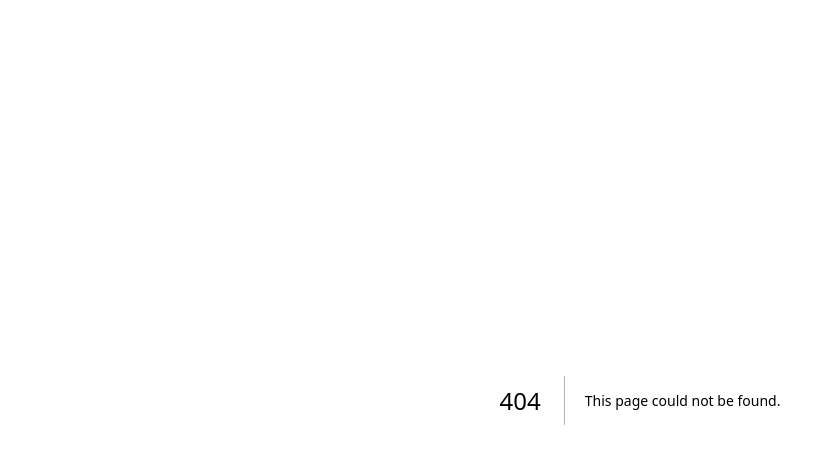
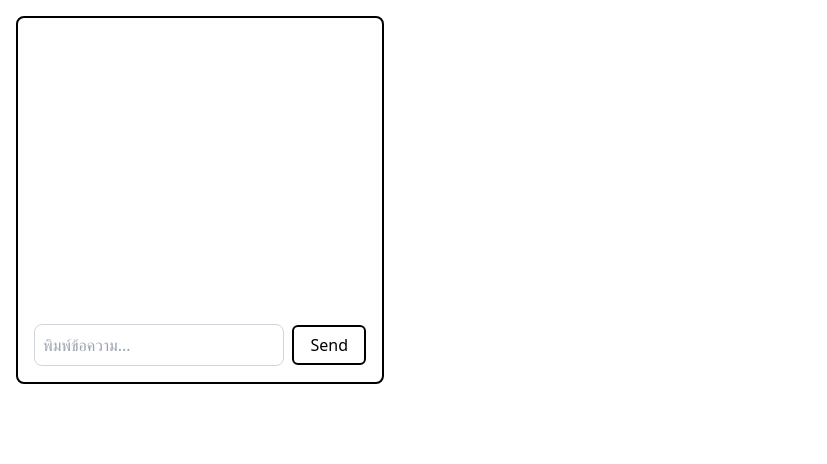
Before and after one commit to PetchAtipol/chefsense, a Next.js app: page /chat in a window 1280 px wide. Before the commit this address had no page. Shown: the top 464 px of the page, without its empty margins (0-827 px from the left). Built offline with nearby package versions, Linux system fonts and the light colour scheme.

Commit message:
Third One

```diff
--- a/package.json
+++ b/package.json
@@ -9,6 +9,7 @@
     "lint": "next lint"
   },
   "dependencies": {
+    "axios": "^1.7.9",
     "firebase": "^11.3.1",
     "next": "15.1.7",
     "react": "^19.0.0",
--- /dev/null
+++ b/pages/chat.jsx
@@ -0,0 +1,59 @@
+import { useState } from 'react';
+import axios from 'axios';
+
+export default function ChatApp() {
+  const [inputText, setInputText] = useState('');
+  const [messages, setMessages] = useState([]);
+  const [loading, setLoading] = useState(false);
+
+  const handleSend = async () => {
+    if (!inputText.trim()) return;
+    const newMessage = { text: inputText, sender: 'user' };
+    setMessages((prev) => [...prev, newMessage]);
+    setLoading(true);
+
+    try {
+      const response = await axios.post('http://localhost:5000/chat?data=' + encodeURIComponent(inputText));
+      const botMessage = { text: response.data.response, sender: 'bot' };
+      setMessages((prev) => [...prev, botMessage]);
+    } catch (error) {
+      console.error('Error sending message:', error);
+    } finally {
+      setLoading(false);
+    }
+
+    setInputText('');
+  };
+
+  return (
+    <div className="flex flex-col items-center h-[400px] w-[400px] p-4 ">
+      <div className="w-full max-w-lg bg-white border-black border-2 rounded-lg p-4 flex flex-col h-full">
+        <div className="flex-1 overflow-y-auto mb-4">
+          {messages.map((msg, idx) => (
+            <div key={idx} className={`mb-2 p-2 rounded-lg ${msg.sender === 'user' ? 'border-2 border-black text-black self-end' : 'bg-gray-200 text-black self-start'}`}>
+              {msg.text}
+            </div>
+          ))}
+          {loading && <div className="text-center text-gray-500">Typing...</div>}
+        </div>
+
+        <div className="flex items-center gap-2">
+          <input
+            type="text"
+            className="flex-1 p-2 border border-gray-300 rounded-lg"
+            placeholder="พิมพ์ข้อความ..."
+            value={inputText}
+            onChange={(e) => setInputText(e.target.value)}
+            onKeyDown={(e) => e.key === 'Enter' && handleSend()}
+          />
+          <button
+            onClick={handleSend}
+            className="py-1.5 px-4 rounded-md font-medium hover:bg-black hover:border-2 hover:text-white duration-100 active:bg-white active:bottom-2 active:text-black border-black border-2 "
+          >
+            Send
+          </button>
+        </div>
+      </div>
+    </div>
+  );
+}
--- a/pages/index.jsx
+++ b/pages/index.jsx
@@ -3,6 +3,8 @@ import { useState, useEffect } from 'react';
 import { storage } from "../lib/firebase"
 import { ref, uploadBytes, listAll, getDownloadURL, deleteObject, getMetadata } from "firebase/storage"
 import { v4 } from 'uuid'
+import Link from "next/link";
+import Chat from "./chat"
 
 
 export default function Home() {
@@ -44,15 +46,18 @@ export default function Home() {
 
   return (
     <div className="flex justify-center items-center h-screen w-screen">
-      <div className="flex justify-center items-center w-auto h-auto border-2 px-5 py-5 rounded-md border-gray-600">
+      <div className="flex-col mt-[150px] md:mt-0">
+        <div className="flex w-full justify-center h-auto">
+          <p className="font-thin text-[100px]">Chefsense</p>
+        </div>
+        <div className="flex-col mt-12 md:mt-0 flex md:flex-row justify-center items-center w-auto h-auto border-2 px-5 py-5 rounded-md border-gray-600">
           <div className="flex-col flex">
-
             <div className="flex">
               <input type="file"
                 id="fileInput"
                 onChange={(e) => { SetImageUpload(e.target.files[0]) }}
-              className="file:bg-white file:rounded-md file:font-medium file:py-1.5 file:px-3 file:hover:bg-black file:hover:border-0 file:hover:text-white file:duration-100 file:active:bg-white file:active:bottom-2 file:active:text-black file:border-black file:border-2 " />
-            <button onClick={uploadImage} className="py-1.5 px-3 rounded-md font-medium hover:bg-black hover:border-0 hover:text-white duration-100 active:bg-white active:bottom-2 active:text-black border-black border-2 ">
+                className="file:bg-white file:rounded-md file:font-medium file:py-1.5 file:px-3 file:hover:bg-black file:hover:border-2 file:hover:text-white file:duration-100 file:active:bg-white file:active:bottom-2 file:active:text-black file:border-black file:border-2 " />
+              <button onClick={uploadImage} className="py-1.5 px-3 rounded-md font-medium hover:bg-black hover:border-2 hover:text-white duration-100 active:bg-white active:bottom-2 active:text-black border-black border-2 ">
                 Upload
               </button>
             </div>
@@ -89,7 +94,12 @@ export default function Home() {
               )}
             </div>
           </div>
+          <Chat></Chat>
+          {/* <Link href="/chat" className="py-1.5 px-3 rounded-md font-medium hover:bg-black hover:border-0 hover:text-white duration-100 active:bg-white active:bottom-2 active:text-black border-black border-2 ">Go to Chat</Link> */}
+
         </div>
+      </div>
+
     </div>
   );
 }
```
Also changed, not shown: 1 other file (tests, documents, lock files or other folders). Lines whose indentation alone changed are shown as unchanged.
